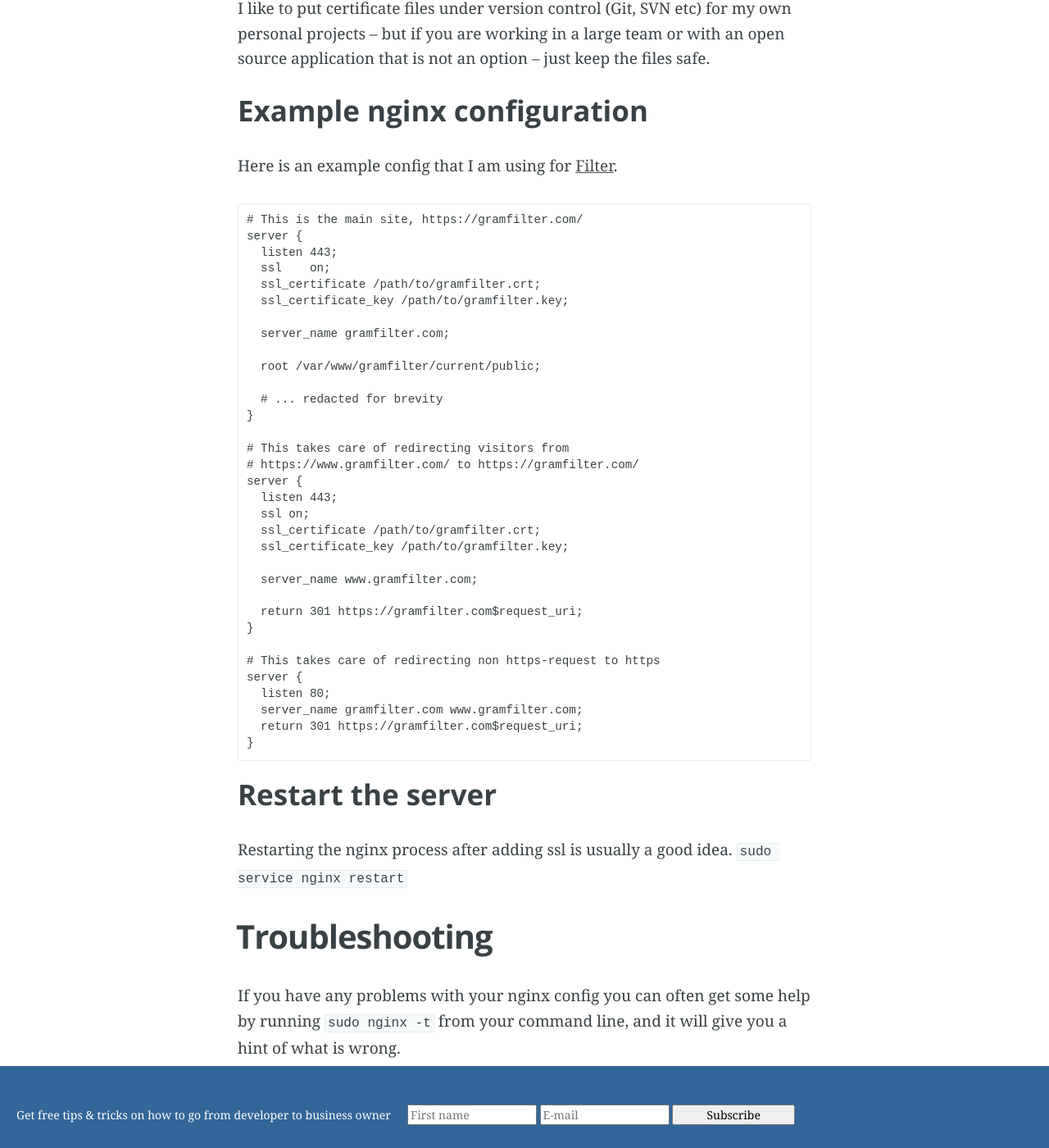
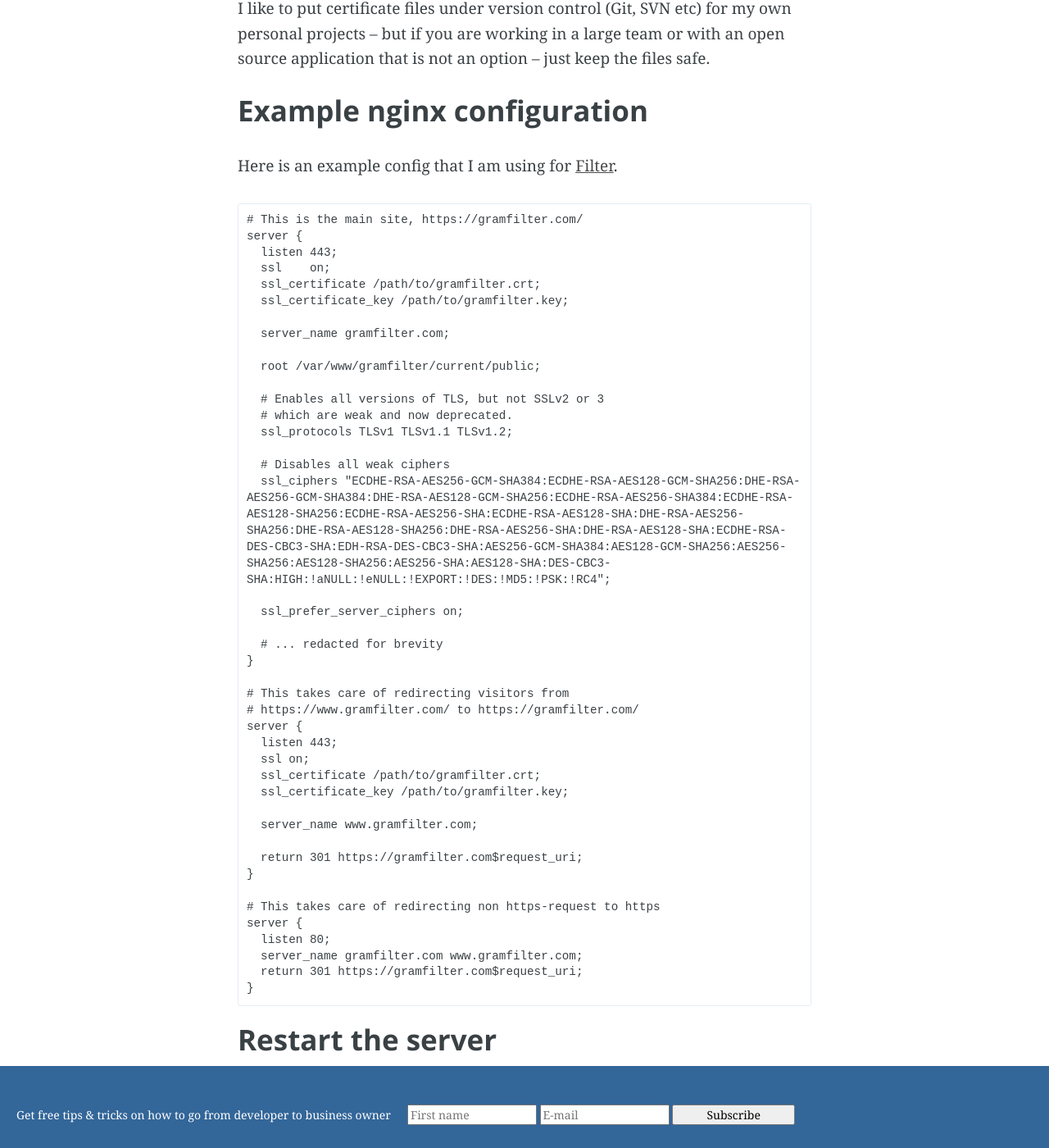
Before and after one commit to davidelbe/david.elbe.me, a Jekyll site: the page built from _posts/2014-10-21-tutorial--buy-and-install-ssl-certificates-on-ubuntu-and-nginx.markdown, in a window 1280 px wide and 1400 px high, scrolled down 3318 px. Shown: the whole window at 82% size. Built offline with Jekyll 4.4.1, drawn with Linux system fonts in a browser that asks for light colours; Markdown is read by kramdown in place of the engine named in the settings; comment, search, counter and statistics services are not loaded.

Commit message:
Add security notes

```diff
--- a/_posts/2014-10-21-tutorial--buy-and-install-ssl-certificates-on-ubuntu-and-nginx.markdown
+++ b/_posts/2014-10-21-tutorial--buy-and-install-ssl-certificates-on-ubuntu-and-nginx.markdown
@@ -118,6 +118,15 @@
 
   root /var/www/gramfilter/current/public;
 
+  # Enables all versions of TLS, but not SSLv2 or 3
+  # which are weak and now deprecated.
+  ssl_protocols TLSv1 TLSv1.1 TLSv1.2;
+
+  # Disables all weak ciphers
+  ssl_ciphers "ECDHE-RSA-AES256-GCM-SHA384:ECDHE-RSA-AES128-GCM-SHA256:DHE-RSA-AES256-GCM-SHA384:DHE-RSA-AES128-GCM-SHA256:ECDHE-RSA-AES256-SHA384:ECDHE-RSA-AES128-SHA256:ECDHE-RSA-AES256-SHA:ECDHE-RSA-AES128-SHA:DHE-RSA-AES256-SHA256:DHE-RSA-AES128-SHA256:DHE-RSA-AES256-SHA:DHE-RSA-AES128-SHA:ECDHE-RSA-DES-CBC3-SHA:EDH-RSA-DES-CBC3-SHA:AES256-GCM-SHA384:AES128-GCM-SHA256:AES256-SHA256:AES128-SHA256:AES256-SHA:AES128-SHA:DES-CBC3-SHA:HIGH:!aNULL:!eNULL:!EXPORT:!DES:!MD5:!PSK:!RC4";
+
+  ssl_prefer_server_ciphers on;
+
   # ... redacted for brevity
 }
 
```
